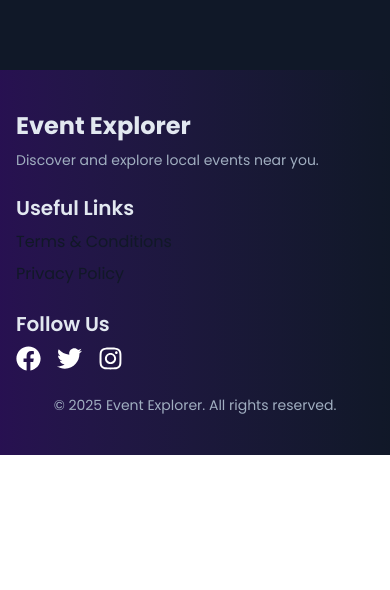
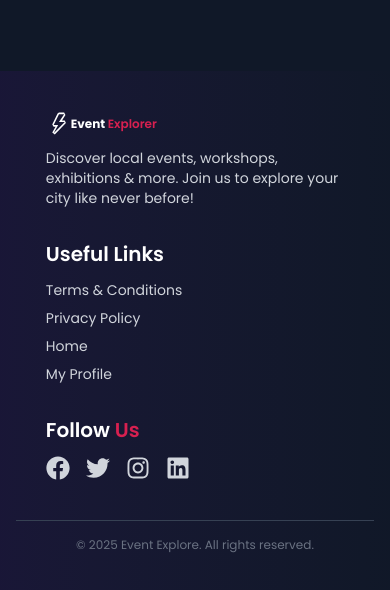
Before and after one commit to mdabdullahr/event-explore-repo, a React (Vite) app: page /login in a window 390 px wide. Shown: the part 756-1346 px from the top of the page. Before the commit the page ends 1211 px from the top, so only its background shows below. Built offline with nearby package versions, Linux system fonts and the light colour scheme; no server answers.

Commit message:
added terms-condition and privacy-policy page please sent it

```diff
--- /dev/null
+++ b/src/Pages/PrivacyPolicy.jsx
@@ -0,0 +1,28 @@
+import React, { useEffect } from 'react';
+
+const PrivacyPolicy = () => {
+    useEffect(() => {
+        document.title = "Event Explore | Privacy Policy";
+      }, []);
+
+      return (
+        <div className="max-w-4xl mx-auto text-gray-300 p-6 space-y-4 mt-10 lg:mt-20 shadow-xl shadow-[#34116241] rounded-2xl">
+          <h1 className="text-3xl font-bold text-secondary mb-4">Privacy Policy</h1>
+          <p>
+            At Event Explore, we respect your privacy. This policy outlines what data we collect and how we use it.
+          </p>
+          <ul className="list-disc ml-5 space-y-2">
+            <li>We collect basic information such as name, email, and profile picture during registration.</li>
+            <li>Your data is stored securely using Firebase Authentication.</li>
+            <li>We do not sell or share your personal information with third parties.</li>
+            <li>We use cookies to enhance your user experience and analytics.</li>
+            <li>You have the right to request deletion of your account and data at any time.</li>
+          </ul>
+          <p className="mt-4">
+            For any privacy-related concerns, please contact our support team.
+          </p>
+        </div>
+      );
+    };
+
+export default PrivacyPolicy;
--- /dev/null
+++ b/src/Pages/TermsCondition.jsx
@@ -0,0 +1,28 @@
+import React, { useEffect } from 'react';
+
+const TermsCondition = () => {
+    useEffect(() => {
+        document.title = "Event Explore | Terms & Conditions";
+      }, []);
+
+      return (
+        <div className="max-w-4xl mx-auto text-gray-300 p-6 space-y-4 mt-10 lg:mt-20 shadow-xl shadow-[#34116241]">
+          <h1 className="text-3xl font-bold text-secondary mb-4">Terms and Conditions</h1>
+          <p>
+            Welcome to Event Explore. By accessing or using our website, you agree to be bound by these terms. Please read them carefully.
+          </p>
+          <ul className="list-disc ml-5 space-y-2">
+            <li>You must be at least 13 years old to use our platform.</li>
+            <li>All content and materials on this platform are protected by copyright laws.</li>
+            <li>You may not use the website for any illegal or unauthorized purpose.</li>
+            <li>We reserve the right to terminate access to any user who violates these terms.</li>
+            <li>All event details are for informational purposes only. We are not responsible for any inaccuracies or changes.</li>
+          </ul>
+          <p className="mt-4">
+            If you have any questions about our terms, feel free to contact us.
+          </p>
+        </div>
+      );
+    };
+
+export default TermsCondition;
--- a/src/Routes/Router.jsx
+++ b/src/Routes/Router.jsx
@@ -11,6 +11,8 @@ import PrivateRoute from "../Provider/PrivateRoute";
 import ErrorPage from "../Pages/ErrorPage";
 import FAQ from "../Pages/FAQ";
 import ForgotPassword from "../Pages/ForgotPassword";
+import TermsCondition from "../Pages/TermsCondition";
+import PrivacyPolicy from "../Pages/PrivacyPolicy";
 
 export const router = createBrowserRouter([
     {
@@ -59,7 +61,16 @@ export const router = createBrowserRouter([
                 element: <PrivateRoute>
                     <FAQ></FAQ>
                 </PrivateRoute>
+            },
+            {
+                path: "terms-and-conditions",
+                Component: TermsCondition
+            },
+            {
+                path: "privacy-policy",
+                Component: PrivacyPolicy
             }
+
         ]
     }
 ])
--- a/src/components/Footer/Footer.jsx
+++ b/src/components/Footer/Footer.jsx
@@ -1,54 +1,105 @@
-import React from "react";
-import { FaFacebook, FaInstagram, FaInstagramSquare, FaTwitter } from "react-icons/fa";
+import { Link, NavLink } from "react-router";
+import { FaFacebook, FaInstagram, FaTwitter, FaLinkedin } from "react-icons/fa";
+import { VscSymbolEvent } from "react-icons/vsc";
 
 const Footer = () => {
   return (
-    <footer className="bg-gradient-to-r from-[#380b6e96] to-gray-900 text-white py-10 px-4 mt-20">
-      <div className="max-w-6xl mx-auto grid grid-cols-1 md:grid-cols-3 gap-6">
-        {/* Logo and About */}
+    <footer className="bg-gradient-to-r from-[#34116241] to-gray-900 text-gray-300 px-4 md:px-10 lg:px-20 py-10 lg:py-20 mt-20">
+      <div className="max-w-10/12 mx-auto grid grid-cols-1 md:grid-cols-3 gap-8 lg:gap-20">
+        {/* Logo and Description */}
         <div>
-          <h2 className="text-2xl text-primary font-bold">Event Explorer</h2>
-          <p className="mt-2 text-sm text-accent">
-            Discover and explore local events near you.
+          <div
+            data-aos="zoom-in"
+            className="flex items-center transition-transform duration-500 hover:scale-105 mb-3"
+          >
+            <VscSymbolEvent size={25} color="#FFFFFF" />
+
+            <a className="text-xs md:text-2xl font-bold text-base-100">
+              Event{" "}
+              <span className="text-secondary font-semibold">Explorer</span>
+            </a>
+          </div>
+          <p className="text-sm lg:text-md">
+            Discover local events, workshops, exhibitions & more. Join us to
+            explore your city like never before!
           </p>
         </div>
 
         {/* Useful Links */}
         <div>
-          <h3 className="text-xl text-primary font-semibold mb-2">Useful Links</h3>
-          <ul className="space-y-2">
+          <h3 className="text-xl font-semibold text-white mb-3">
+            Useful Links
+          </h3>
+          <ul className="space-y-2 text-sm">
             <li>
-              <a href="/terms" className="text-base-300 hover:text-blue-400">
+              <NavLink
+                to="/terms-and-conditions"
+                className="hover:text-secondary"
+              >
                 Terms & Conditions
-              </a>
+              </NavLink>
             </li>
             <li>
-              <a href="/privacy" className="text-base-300 hover:text-blue-400">
+              <NavLink to="/privacy-policy" className="hover:text-secondary">
                 Privacy Policy
-              </a>
+              </NavLink>
+            </li>
+            <li>
+              <NavLink to="/" className="hover:text-secondary">
+                Home
+              </NavLink>
+            </li>
+            <li>
+              <NavLink to="/profile" className="hover:text-secondary">
+                My Profile
+              </NavLink>
             </li>
           </ul>
         </div>
 
         {/* Social Media */}
         <div>
-          <h3 className="text-xl text-primary font-semibold mb-2">Follow Us</h3>
-          <div className="flex space-x-4">
-            <a href="https://www.facebook.com/" target="_blank">
-            <FaFacebook size={25} />
+          <h3 className="text-xl font-semibold text-white mb-3">Follow <span className="text-secondary">Us</span></h3>
+          <div className="flex space-x-4 text-2xl">
+            <a
+              href="https://facebook.com"
+              target="_blank"
+              rel="noopener noreferrer"
+              className="hover:text-blue-500"
+            >
+              <FaFacebook />
             </a>
-            <a href="https://twitter.com" target="_blank">
-            <FaTwitter size={25}/>
+            <a
+              href="https://twitter.com"
+              target="_blank"
+              rel="noopener noreferrer"
+              className="hover:text-blue-400"
+            >
+              <FaTwitter />
             </a>
-            <a href="https://instagram.com" target="_blank">
-            <FaInstagram size={25} />
+            <a
+              href="https://instagram.com"
+              target="_blank"
+              rel="noopener noreferrer"
+              className="hover:text-pink-500"
+            >
+              <FaInstagram />
+            </a>
+            <a
+              href="https://linkedin.com"
+              target="_blank"
+              rel="noopener noreferrer"
+              className="hover:text-blue-600"
+            >
+              <FaLinkedin />
             </a>
           </div>
         </div>
       </div>
-      <p className="text-center mt-6 text-sm text-accent">
-        © 2025 Event Explorer. All rights reserved.
-      </p>
+
+      <div className="text-center text-xs text-gray-500 mt-10 border-t border-gray-700 pt-4 lg:pt-10">
+        &copy; {new Date().getFullYear()} Event Explore. All rights reserved.
+      </div>
     </footer>
   );
 };
--- a/src/components/Navbar/Navbar.jsx
+++ b/src/components/Navbar/Navbar.jsx
@@ -13,7 +13,7 @@ const links = (
       <NavLink to="/faq">FAQ</NavLink>
     </li>
     <li className="text-lg md:text-xl text-base-100">
-      <NavLink to="/profile">Profile</NavLink>
+      <NavLink to="/profile">My Profile</NavLink>
     </li>
   </>
 );
@@ -31,7 +31,7 @@ const Navbar = () => {
   }
 
   return (
-    <div className="bg-gray-900">
+    <div className="bg-gray-900 border-b border-gray-800">
       <div
         className="navbar w-11/12
      mx-auto py-3"
@@ -76,7 +76,7 @@ const Navbar = () => {
           </div>
         </div>
         <div className="navbar-center hidden lg:flex">
-          <ul className="menu menu-horizontal px-1">{links}</ul>
+          <ul className="menu menu-horizontal px-1 space-x-5">{links}</ul>
         </div>
 
         <div className="navbar-end gap-2 md:gap-5">
```
